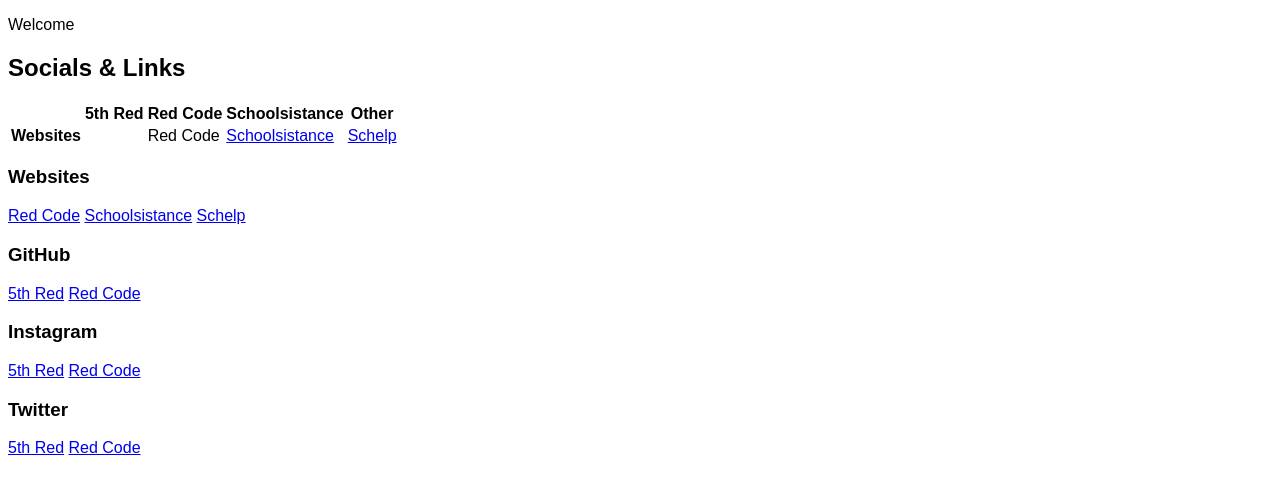
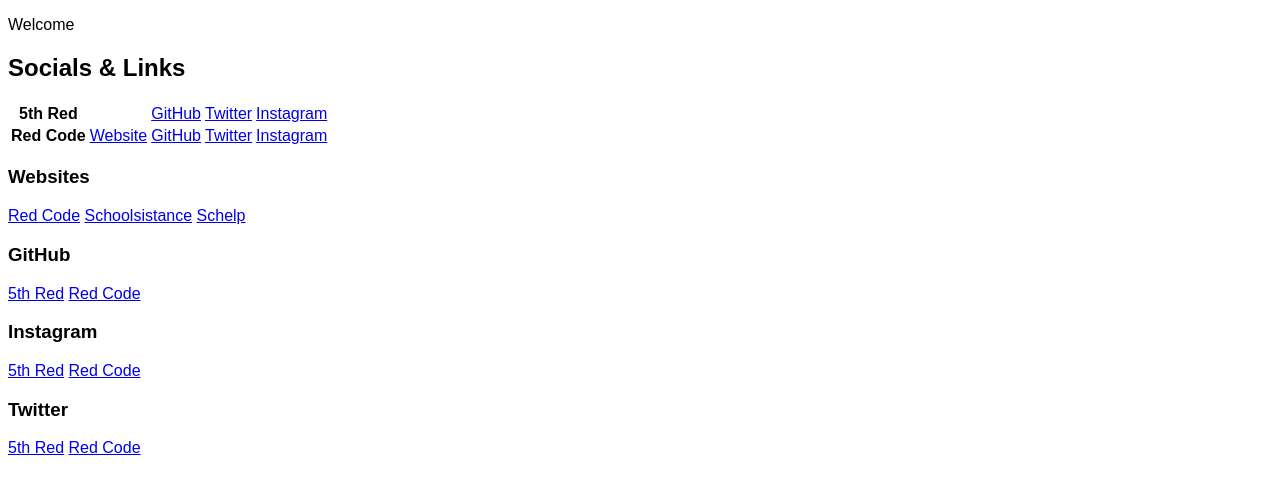
Before and after one commit to 5th-Red/5th-Red, a plain HTML site: page index.html in a window 1280 px wide. Shown: the part 155-646 px from the top of the page. Drawn offline with Linux system fonts and the light colour scheme; some icons are missing.

Commit message:
Update index.html

```diff
--- a/index.html
+++ b/index.html
@@ -26,18 +26,18 @@
         <h2>Socials & Links</h2>
         <table id="sitelinks">
             <tr>
-                <th></th>
                 <th>5th Red</th>
-                <th>Red Code</th>
-                <th>Schoolsistance</th>
-                <th>Other</th>
+                <td></td>
+                <td><a href="github.com/5thred">GitHub</a></td>
+                <td><a href="twitter.com/5thRedOfficial">Twitter</a></td>
+                <td><a href="instagram.com/5thRedOfficial">Instagram</a></td>
             </tr>
             <tr>
-                <th>Websites</th>
-                <td></td>
-                <td href="redcodeinc.netlify.app">Red Code</td>
-                <td><a href="schoolsistance.netlify.app">Schoolsistance</a></td>
-                <td><a href="schelp.netlify.app">Schelp</a></td>
+                <th>Red Code</th>
+                <td><a href="redcodeinc.netlify.app">Website</td>
+                <td><a href="github.com/Red-Code-INC">GitHub</a></td>
+                <td><a href="twitter.com/redcodeinc">Twitter</a></td>
+                <td><a href="instagram.com/redcodeinc">Instagram</a></td>
             </tr>
         </table>
         <h3>Websites</h3>
```
